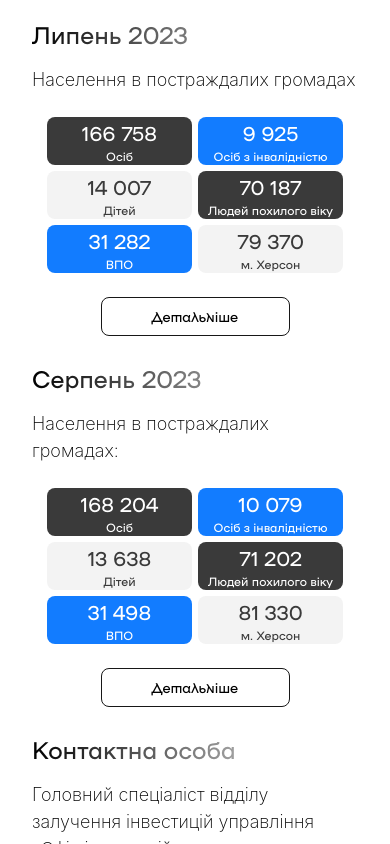
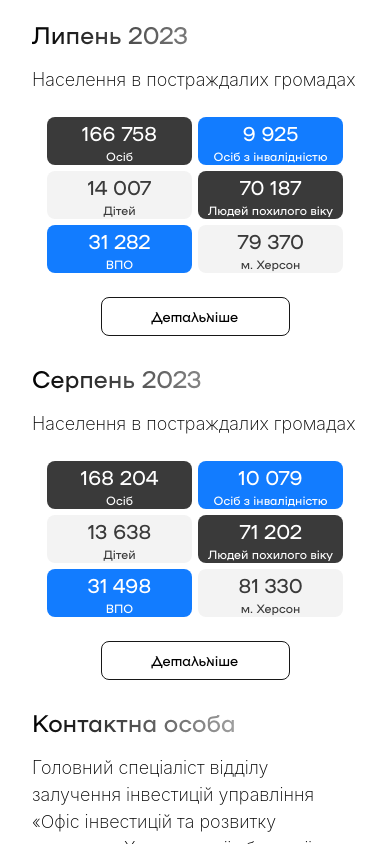
Before and after one commit to Vovchukkul/community_population, a website built with Parcel: page src/index.html in a window 390 px wide. Shown: the part 695-1539 px from the top of the page. Built offline with nearby package versions, Linux system fonts and the light colour scheme; files whose address does not match are found by name; a web font is replaced by a local one.

Commit message:
add fully responsive

```diff
--- a/src/index.html
+++ b/src/index.html
@@ -93,7 +93,7 @@
         <div class="population_month s">
           <div class="population_wrap s_wrap">
             <h2 class="population_title s_title">Серпень 2023</h2>
-            <p class="population_subtitle s_subtitle">Населення в постраждалих громадах:</p>
+            <p class="population_subtitle s_subtitle">Населення в постраждалих громадах</p>
           </div>
           <div class="population_blocks s_blocks">
             <div class="population_block s_block">
@@ -121,7 +121,7 @@
               <span class="population_sub s_sub">м. Херсон</span>
             </div>
           </div>
-          <button class="population_btn s_btn">Детальніше</button>
+          <button class="population_btn population_mobile_btn s_btn">Детальніше</button>
         </div>
       </section>
 
--- a/src/styles/main.scss
+++ b/src/styles/main.scss
@@ -819,15 +819,16 @@
     row-gap: 6px;
     column-gap: 6px;
     margin-bottom: 24px;
+    min-width: 300px;
 
     @include onTablet {
       width: 100%;
       align-content: center;
-      column-gap: 15px;
+      column-gap: 10px;
     }
 
     @include onExtendedTablet {
-      column-gap: 20px;
+      column-gap: 15px;
     }
 
     @include onSmallDesktop {
@@ -841,7 +842,7 @@
     @include onBigDesktop {
       align-content: initial;
       flex-wrap: wrap;
-      column-gap: 36px;
+      column-gap: 34px;
       margin-bottom: 0px;
     }
 
@@ -1221,7 +1222,13 @@
 }
 
 .s {
+  @include onTablet {
+    display: flex;
+    flex-direction: row-reverse;
+  }
   @include onBigDesktop {
+    justify-content: center;
+    margin: 0 auto;
     display: flex;
     flex-direction: column;
     height: 1000px;
@@ -1292,7 +1299,7 @@
     &_btn {
       align-self: center;
       height: 88px;
-      margin-top: -190px;
+      display: block;
     }
   }
 }
```
Also changed, not shown: dist/index.html, 2 other files.
